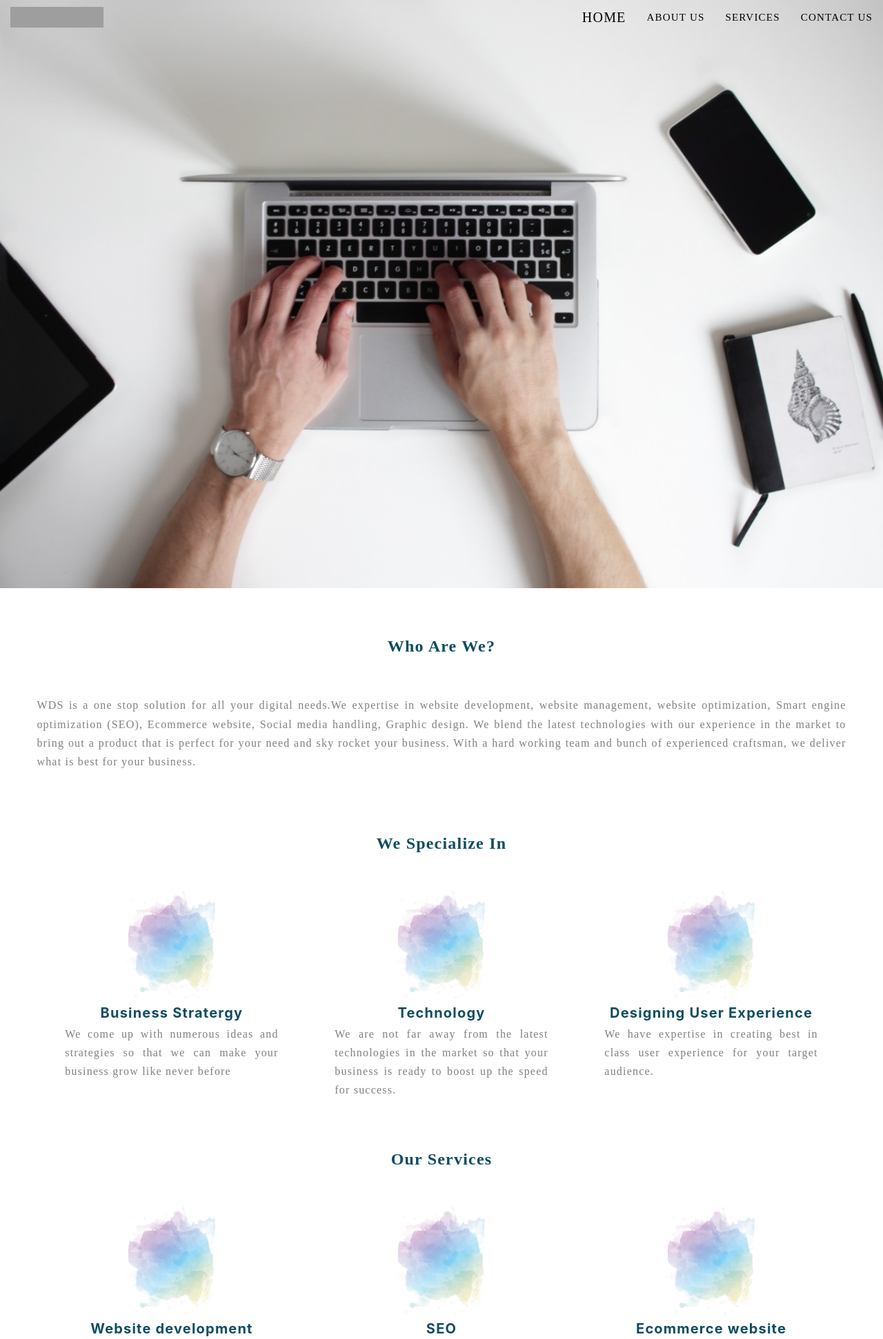
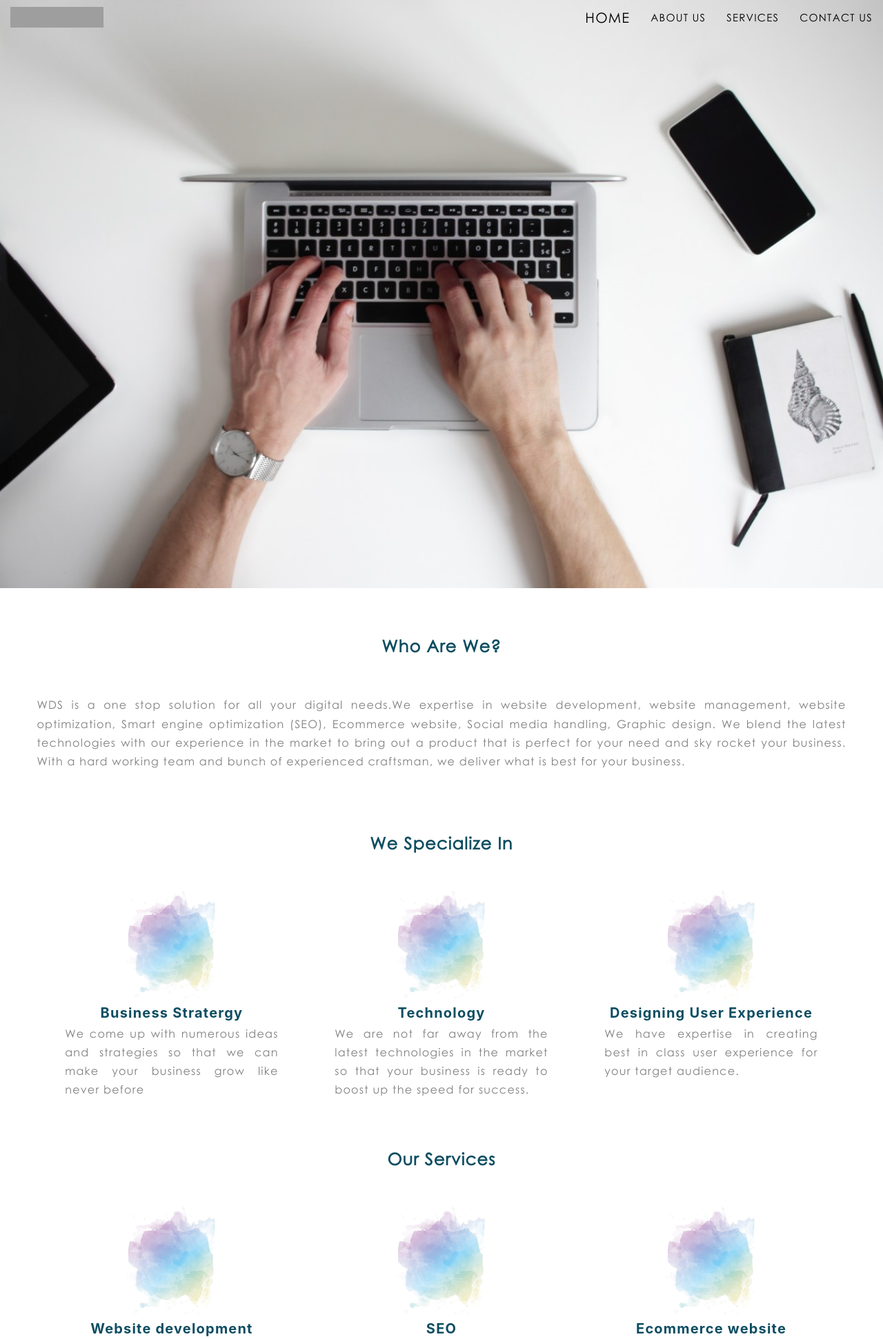
Before and after one commit to nemish97/WDS, a PHP site: page / in a window 1280 px wide. Shown: the top 1942 px of the page at 69% size. Run offline with PHP 8.4, Linux system fonts and the light colour scheme; some libraries are stand-ins or nearby versions; grey boxes are pictures that could not be loaded.

Commit message:
Add files via upload

```diff
--- a/css/style.css
+++ b/css/style.css
@@ -1,7 +1,7 @@
 
 @font-face {
 font-family: "Century Gothic";
-src: url("css/fonts/Harabara.eot");
+src: url("css/fonts/CenturyGothic.ttf");
 src:
 url("css/Fonts/CenturyGothic.ttf") format("tff"),
 url("Century-Gothic.svg#filename") format("svg");
--- a/index.html
+++ b/index.html
@@ -10,6 +10,9 @@
   <link rel="stylesheet" href="https://cdnjs.cloudflare.com/ajax/libs/font-awesome/4.7.0/css/font-awesome.min.css">
   <link rel="stylesheet" href="https://cdnjs.cloudflare.com/ajax/libs/animate.css/3.7.2/animate.min.css">
   <link rel="stylesheet" href="https://www.w3schools.com/w3css/4/w3.css">
+    <link href="https://fonts.googleapis.com/css?family=Lato" rel="stylesheet" type="text/css">
+  <link href="https://fonts.googleapis.com/css?family=Montserrat" rel="stylesheet" type="text/css">
+  <link href='https://fonts.googleapis.com/css?family=Oswald:400' rel='stylesheet' type='text/css'>
   <link rel="shortcut icon" href="images\logo.png">
   <script src="https://ajax.googleapis.com/ajax/libs/jquery/3.2.1/jquery.min.js"></script>
   <script src="https://maxcdn.bootstrapcdn.com/bootstrap/3.3.7/js/bootstrap.min.js"></script>
```
